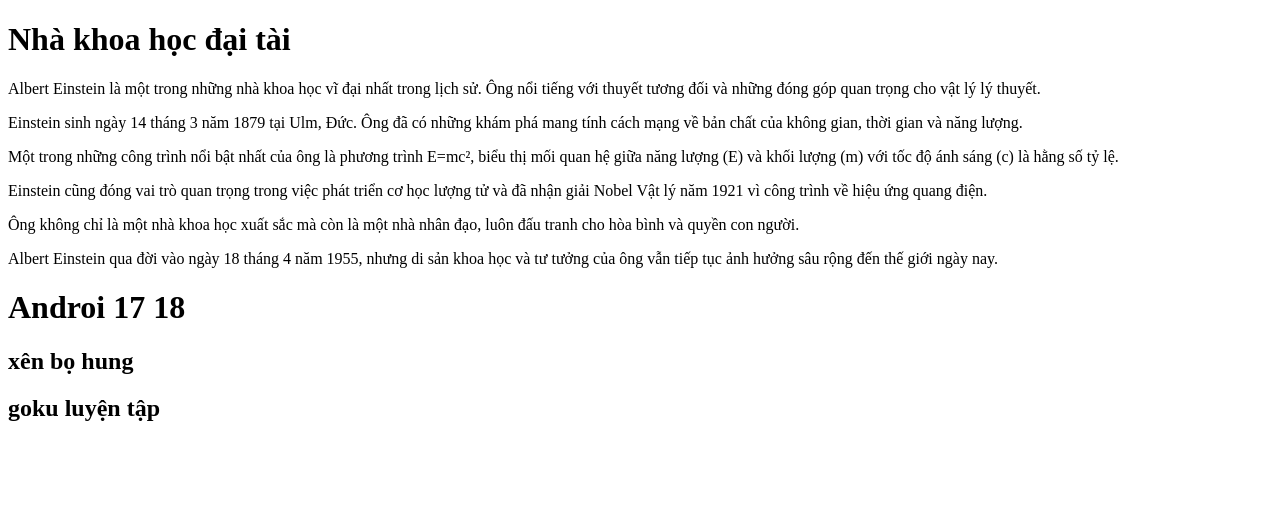
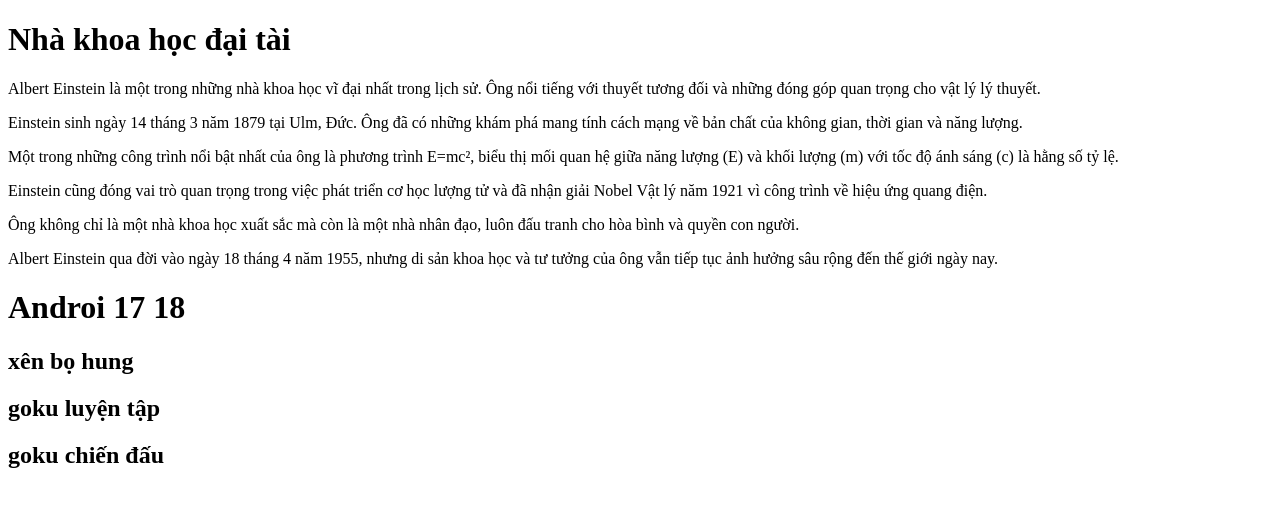
Before and after one commit to daotanson20-hub/x-n-b-hung, a plain HTML site: page index.html in a window 1280 px wide. Drawn offline with Linux system fonts and the light colour scheme.

Commit message:
chiến đấu

```diff
--- a/index.html
+++ b/index.html
@@ -16,5 +16,6 @@
 <h1>Androi 17 18</h1>
 <h2>xên bọ hung</h2>
 <h2>goku luyện tập</h2>
+<h2>goku chiến đấu</h2>
 </body>
 </html>
```
